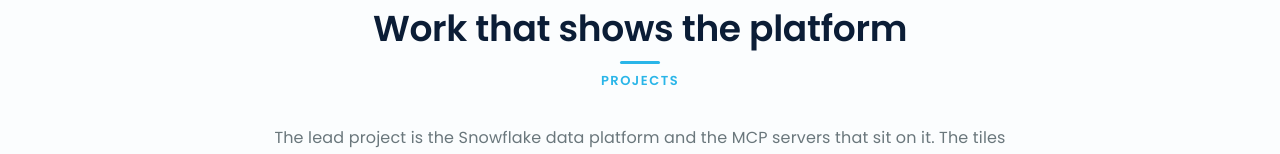
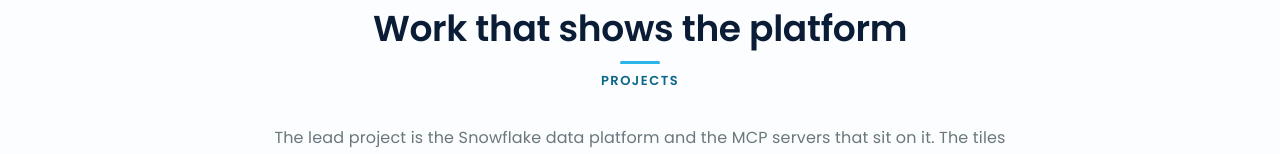
Before and after one commit to omfawehinmi/portfolio, a React (Vite) app: page / in a window 1280 px wide. Shown: the part 775-929 px from the top of the page. Built offline with nearby package versions, Linux system fonts and the light colour scheme.

Commit message:
Raise project label contrast and start tile names with the visible text
Subtitle, group label, tile kicker, and the active qualification tab use the diagram ink blue #0a6688 (6.30:1 on #fbfdfe). Lead, MCP, and Data domains tiles no longer prefix their accessible name with Open.

```diff
--- a/src/components/Projects.jsx
+++ b/src/components/Projects.jsx
@@ -170,7 +170,7 @@ function LeadTile({ onOpen, tall }) {
       tabIndex={0}
       role="button"
       aria-haspopup="dialog"
-      aria-label={`Open ${L.title}: ${L.subhead}`}
+      aria-label={`${L.title}: ${L.subhead}`}
       onClick={(event) => openTile(event, 'lead', onOpen)}
       onKeyDown={(event) => onTileKey(event, 'lead', onOpen)}
     >
@@ -203,7 +203,7 @@ function ArchitectureTile({ tile, onOpen, tall }) {
       tabIndex={0}
       role="button"
       aria-haspopup="dialog"
-      aria-label={`Open ${tile.title}`}
+      aria-label={tile.title}
       onClick={(event) => openTile(event, tile.id, onOpen)}
       onKeyDown={(event) => onTileKey(event, tile.id, onOpen)}
     >
@@ -230,7 +230,7 @@ function MoreCard({ item, featured, onOpen }) {
       tabIndex={0}
       role="button"
       aria-haspopup="dialog"
-      aria-label={`Open ${item.title}`}
+      aria-label={item.title}
       onClick={(event) => openTile(event, item.id, onOpen)}
       onKeyDown={(event) => onTileKey(event, item.id, onOpen)}
     >
--- a/src/styles/modules.css
+++ b/src/styles/modules.css
@@ -845,6 +845,21 @@ img {
 body:not(.dark-theme) .button:not(.button--ghost):hover {
   background-color: var(--button-hover-bg);
 }
+/* Text on light surfaces: #29b5e8 is 2.32:1. Use the diagram ink blue
+   (#0a6688, 6.30:1 on #fbfdfe). */
+#projects .section__subtitle,
+.project-group__label,
+.project-tile__kicker,
+.qualification__button.qualification__active {
+  color: #0a6688;
+}
+body.dark-theme #projects .section__subtitle,
+body.dark-theme .project-group__label,
+body.dark-theme .project-tile__kicker,
+body.dark-theme .qualification__button.qualification__active {
+  color: var(--first-color);
+}
+
 /* a11y (WCAG 2.5.8 target size, 24px min; 12px text floor). */
 .change-theme,
 .home__social-icon,
```
